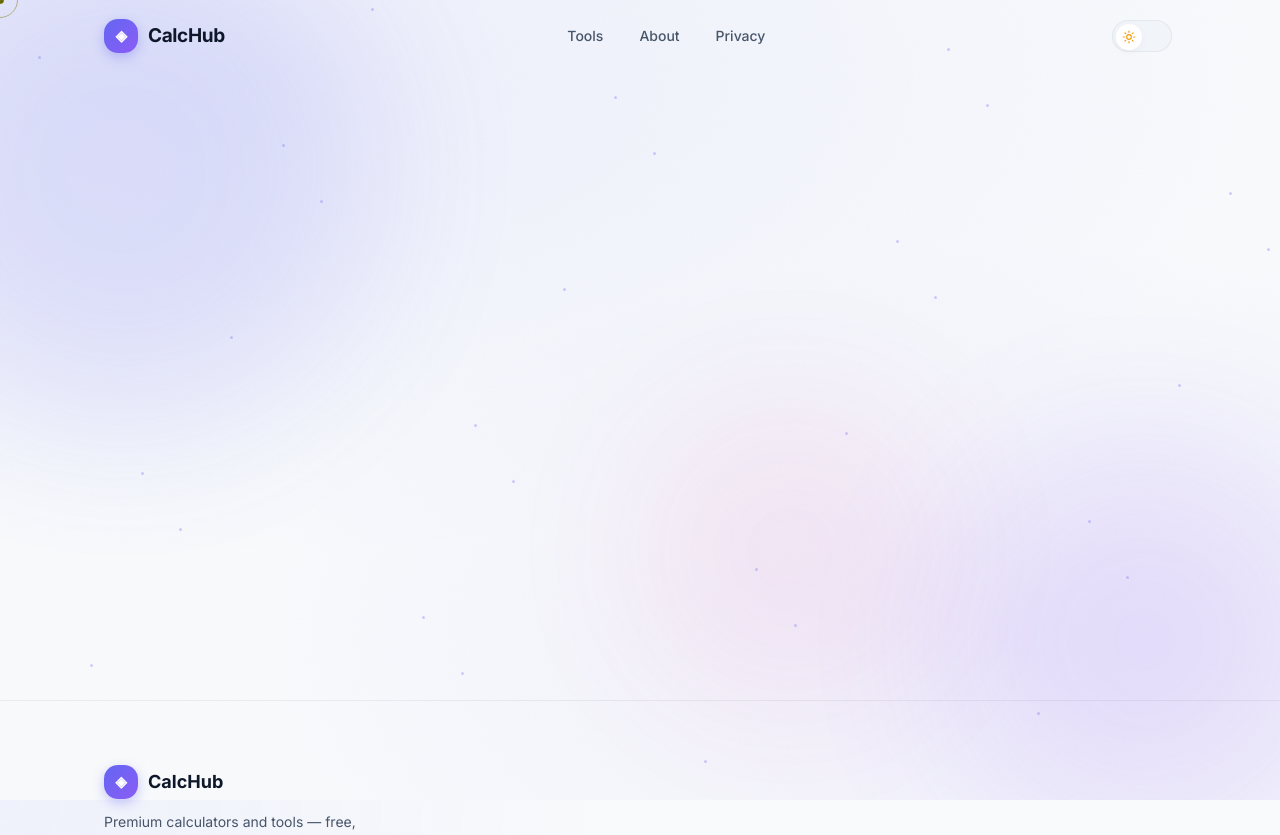
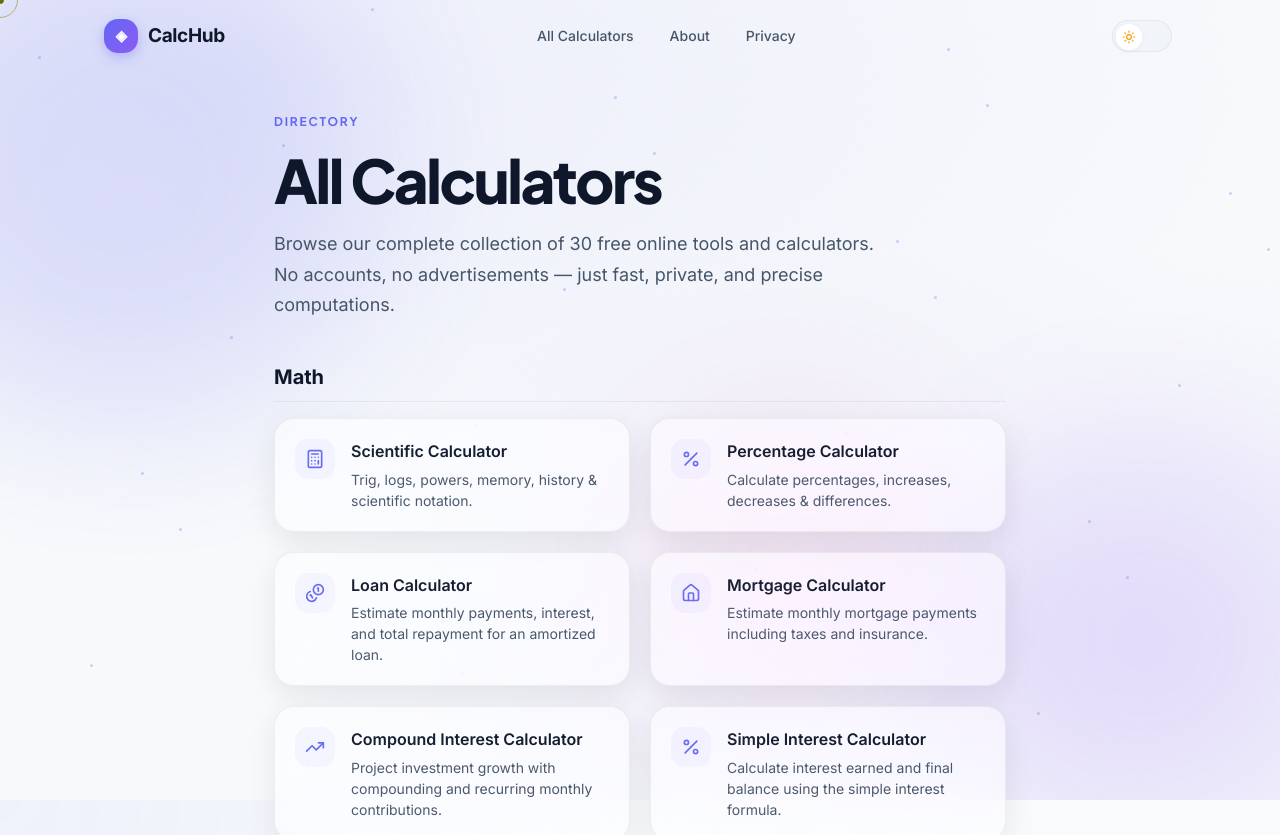
Before and after one commit to ahsandev999/CalcHub, a React (Vite) app: page /all-calculators in a window 1280 px wide. Shown: the top 835 px of the page. Built offline with nearby package versions, Linux system fonts and the light colour scheme.

Commit message:
feat: implement all-calculators directory, prefix titles with Free, optimize prerender selector, and update canonical domain to calccode.com

```diff
--- a/scripts/site-data.cjs
+++ b/scripts/site-data.cjs
@@ -6,7 +6,7 @@ const DIST_DIR = path.join(ROOT_DIR, 'dist');
 const TOOLS_PATH = path.join(ROOT_DIR, 'src/lib/tools.ts');
 const VERCEL_CONFIG_PATH = path.join(ROOT_DIR, 'vercel.json');
 const LLMS_OUTPUT_PATH = path.join(ROOT_DIR, 'public', 'llms.txt');
-const STATIC_PAGES = ['/about', '/privacy'];
+const STATIC_PAGES = ['/about', '/privacy', '/all-calculators'];
 const SITEMAP_HOST = 'https://calccode.com';
 
 function parseTools() {
@@ -48,7 +48,7 @@ function buildLlmsContent() {
     .map((tool) => `- [${tool.name}](${SITEMAP_HOST}/${tool.slug})`)
     .join('\n');
 
-  return `# CalcHub\n\n> CalcHub is a modern collection of practical calculators and utilities for everyday math, conversions, dates, passwords, and productivity tasks.\n\n## Overview\n\nCalcHub helps users solve common numeric and utility problems quickly through a clean, responsive web experience. The site focuses on accessible tools for students, professionals, and general everyday use.\n\n## Main tools\n\n${mainTools}\n\n## Primary pages\n\n- [Home](${SITEMAP_HOST}/)\n- [About](${SITEMAP_HOST}/about)\n- [Privacy](${SITEMAP_HOST}/privacy)\n- [Scientific calculator](${SITEMAP_HOST}/scientific-calculator)\n- [Age calculator](${SITEMAP_HOST}/age-calculator)\n- [Sleep calculator](${SITEMAP_HOST}/sleep-calculator)\n\n## Content guidance\n\nUse this site as a reference for calculator-related content, utility tools, and user-focused web app design patterns.\n`;
+  return `# CalcHub\n\n> CalcHub is a modern collection of practical calculators and utilities for everyday math, conversions, dates, passwords, and productivity tasks.\n\n## Overview\n\nCalcHub helps users solve common numeric and utility problems quickly through a clean, responsive web experience. The site focuses on accessible tools for students, professionals, and general everyday use.\n\n## Main tools\n\n${mainTools}\n\n## Primary pages\n\n- [Home](${SITEMAP_HOST}/)\n- [All Calculators](${SITEMAP_HOST}/all-calculators)\n- [About](${SITEMAP_HOST}/about)\n- [Privacy](${SITEMAP_HOST}/privacy)\n- [Scientific calculator](${SITEMAP_HOST}/scientific-calculator)\n- [Age calculator](${SITEMAP_HOST}/age-calculator)\n- [Sleep calculator](${SITEMAP_HOST}/sleep-calculator)\n\n## Content guidance\n\nUse this site as a reference for calculator-related content, utility tools, and user-focused web app design patterns.\n`;
 }
 
 function buildSitemapContent() {
--- a/src/App.tsx
+++ b/src/App.tsx
@@ -42,6 +42,8 @@ const GradeCalculator = lazy(() => import('./pages/GradeCalculator'));
 const HoursCalculator = lazy(() => import('./pages/HoursCalculator'));
 const About = lazy(() => import('./pages/About'));
 const Privacy = lazy(() => import('./pages/Privacy'));
+const AllCalculators = lazy(() => import('./pages/AllCalculators'));
+
 
 export default function App() {
   const location = useLocation();
@@ -228,6 +230,7 @@ export default function App() {
             <Route path="/hours-calculator" element={<HoursCalculator />} />
             <Route path="/about" element={<About />} />
             <Route path="/privacy" element={<Privacy />} />
+            <Route path="/all-calculators" element={<AllCalculators />} />
           </Routes>
         </Suspense>
       </Layout>
--- a/src/components/layout/Footer.tsx
+++ b/src/components/layout/Footer.tsx
@@ -40,7 +40,7 @@ export default function Footer() {
                   <li key={t.slug}><Link to={`/${t.slug}`}>{t.name}</Link></li>
                 ))}
                 {group.extra > 0 && (
-                  <li className="footer-more"><Link to="/">+{group.extra} more</Link></li>
+                  <li className="footer-more"><Link to="/all-calculators">+{group.extra} more</Link></li>
                 )}
               </ul>
             </div>
--- a/src/components/layout/Navbar.tsx
+++ b/src/components/layout/Navbar.tsx
@@ -31,9 +31,7 @@ export default function Navbar() {
         </Link>
 
         <nav className="navbar-nav" aria-label="Main navigation">
-          {!isCurrentHome && (
-            <Link to="/" className="navbar-link">Tools</Link>
-          )}
+          <Link to="/all-calculators" className="navbar-link">All Calculators</Link>
           <Link to="/about" className="navbar-link">About</Link>
           <Link to="/privacy" className="navbar-link">Privacy</Link>
         </nav>
--- /dev/null
+++ b/src/pages/AllCalculators.tsx
@@ -0,0 +1,93 @@
+import { Link } from 'react-router-dom';
+import PageTransition, { FadeIn } from '@/components/ui/PageTransition';
+import SEO from '@/components/ui/SEO';
+import Card from '@/components/ui/Card';
+import ToolIcon from '@/components/ui/ToolIcon';
+import { TOOLS, CATEGORIES } from '@/lib/tools';
+
+export default function AllCalculators() {
+  // Group tools by category (excluding 'all' category)
+  const categories = CATEGORIES.filter(c => c.id !== 'all');
+
+  return (
+    <PageTransition className="page-medium">
+      <SEO
+        title="All Calculators — Browse 30 Free Tools"
+        description="Browse our full directory of 30 free online calculators and tools. Access high-quality, ad-free utilities for math, health, conversion, time tracking, and education."
+        path="/all-calculators"
+      />
+
+      <div className="tool-header">
+        <div className="eyebrow">Directory</div>
+        <h1 className="page-title">All Calculators</h1>
+        <p className="page-lede">
+          Browse our complete collection of 30 free online tools and calculators.
+          No accounts, no advertisements — just fast, private, and precise computations.
+        </p>
+      </div>
+
+      <FadeIn>
+        <div style={{ display: 'flex', flexDirection: 'column', gap: '40px', marginTop: '24px' }}>
+          {categories.map(cat => {
+            const catTools = TOOLS.filter(t => t.category === cat.id);
+            if (catTools.length === 0) return null;
+
+            return (
+              <section key={cat.id} aria-labelledby={`cat-title-${cat.id}`}>
+                <h2
+                  id={`cat-title-${cat.id}`}
+                  style={{
+                    fontSize: '1.25rem',
+                    fontWeight: 700,
+                    marginBottom: '16px',
+                    color: 'var(--text)',
+                    borderBottom: '1px solid var(--border)',
+                    paddingBottom: '8px'
+                  }}
+                >
+                  {cat.label}
+                </h2>
+
+                <div className="grid-2">
+                  {catTools.map(tool => (
+                    <Link
+                      key={tool.slug}
+                      to={`/${tool.slug}`}
+                      style={{ display: 'block', textDecoration: 'none' }}
+                      id={`card-${tool.slug}`}
+                    >
+                      <Card hover style={{ height: '100%', display: 'flex', alignItems: 'flex-start', gap: '16px', padding: '20px' }}>
+                        <div
+                          style={{
+                            padding: '10px',
+                            borderRadius: 'var(--radius-md)',
+                            background: 'var(--bg-hover)',
+                            color: 'var(--accent)',
+                            display: 'flex',
+                            alignItems: 'center',
+                            justifyContent: 'center',
+                            flexShrink: 0
+                          }}
+                        >
+                          <ToolIcon icon={tool.icon} size={20} />
+                        </div>
+                        <div style={{ display: 'flex', flexDirection: 'column', gap: '4px' }}>
+                          <h3 style={{ fontSize: '1rem', fontWeight: 600, color: 'var(--text)', margin: 0 }}>
+                            {tool.name}
+                          </h3>
+                          <p style={{ fontSize: '0.875rem', color: 'var(--text-secondary)', lineHeight: 1.5, margin: 0 }}>
+                            {tool.description}
+                          </p>
+                        </div>
+                      </Card>
+                    </Link>
+                  ))}
+                </div>
+              </section>
+            );
+          })}
+        </div>
+      </FadeIn>
+    </PageTransition>
+  );
+}
```
Also changed, not shown: scripts/prerender.cjs (+40 -7 lines), public/llms.txt, 1 other file (tests, documents, lock files or other folders).
